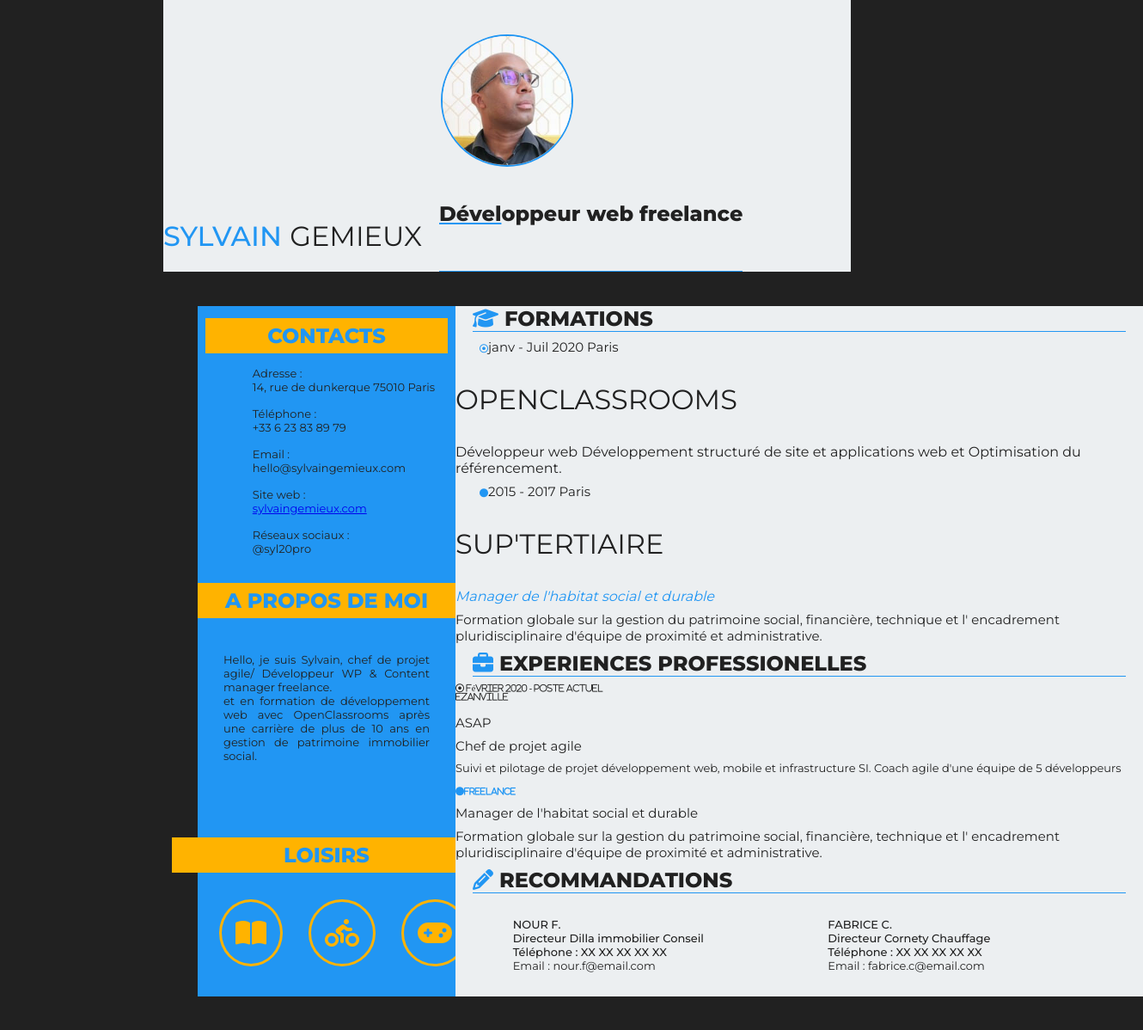
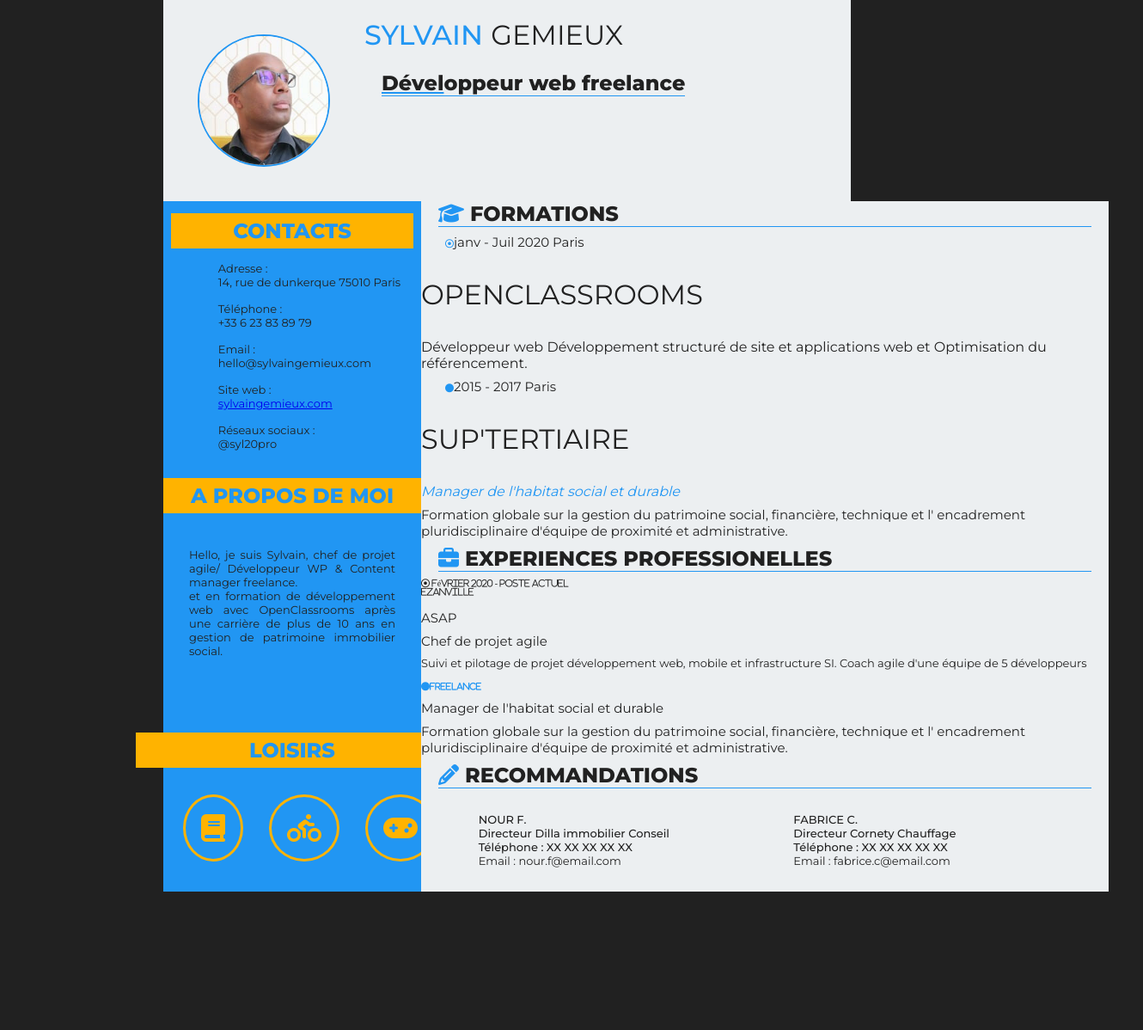
Before and after one commit to syl20pro/cv.oc, a plain HTML site: page index.html in a window 1280 px wide. Shown: the whole page at 86% size, 1330 px wide, since content can reach past the window. After the commit the page ends 1080 px from the top, so only its background shows below. Drawn offline with Linux system fonts and the light colour scheme.

Commit message:
modification header
modification KO du header avec flex

```diff
--- a/css/styles.css
+++ b/css/styles.css
@@ -37,7 +37,6 @@ body {
 .container {
     display: flex;
     flex-direction: row;
-    padding: 40px;
     margin-right: 20px;
 }
 
@@ -81,6 +80,7 @@ p{
 
 header {
     background-color: #ECEFF1;
+    display: flex;
 }
 
 .name {
@@ -97,13 +97,15 @@ header {
 }
 .photo-profil {
     display: flex;
-    flex-direction: row;
+    flex-direction: column;
     padding: 40px;
 }
 
 .photo-profil img {
+    display: flex;
+    flex-direction: column;
+    align-items: flex-start;
     width: 150px;
-    display: flex;
     border: 2px solid #2196F3;
     border-radius: 50%;
     margin-right: auto;
@@ -111,6 +113,11 @@ header {
 }
 
 .main-title {
+    display: flex;
+    flex-direction: column;
+}
+
+.header-content {
     display: flex;
     flex-direction: row;
 }
@@ -230,7 +237,7 @@ header {
     color: #FFB300;
     border: 3px solid #FFB300;
     border-radius: 50%;
-    padding: 20px 16px;
+    padding: 20px 18px;
 }
 /* Responsive */
 
--- a/index.html
+++ b/index.html
@@ -21,7 +21,7 @@
 
   <body id="bloc-page">
     <!-- Header -->
-    <header class="main-content">
+    <header class="main-content header-content">
       <div class="photo-profil">
         <img src="img/profile.jpg" alt="photo de sylvain gemieux">
       </div>
@@ -56,7 +56,7 @@
           <section>
             <h2>LOISIRS</h2>
               <ul class="icons-hobbies">
-                <li class="fas fa-book-open fa-2x"> </li>
+                <li class="fas fa-book fa-2x"> </li>
                 <li class="fas fa-biking fa-2x"> </li>
                 <li class="fas fa-gamepad fa-2x"> </li>
               </ul>
```
